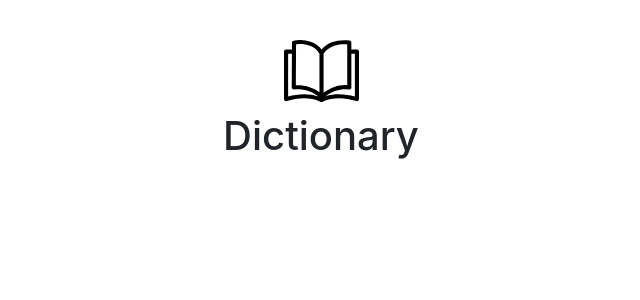
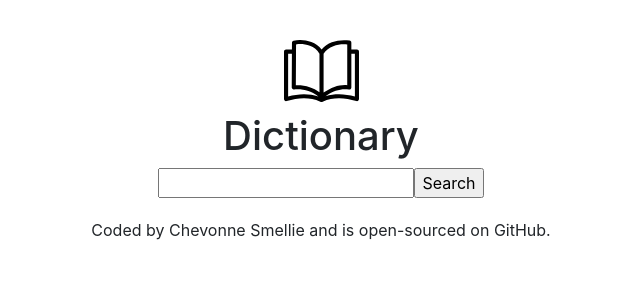
Before and after one commit to chevonnesmellie/dictionary-app, a React (Create React App) app: page / in a window 1280 px wide. Shown: the top 300 px of the page, without its empty margins (319-959 px from the left). Built offline with nearby package versions, Linux system fonts and the light colour scheme.

Commit message:
built the search engine

```diff
--- a/src/App.css
+++ b/src/App.css
@@ -6,3 +6,7 @@
   margin: 40px 0 10px;
   max-width: 75px;
 }
+
+.App footer {
+  margin-top: 20px;
+}
--- a/src/App.js
+++ b/src/App.js
@@ -1,5 +1,7 @@
 import logo from './logo.svg';
 import './App.css';
+
+import Dictionary from "./Dictionary";
 
 function App() {
   return (
@@ -8,6 +10,10 @@
         <img src={logo} className="img-fluid" alt="logo" />
         <h1>Dictionary</h1>
       </header>
+      <Dictionary />
+      <footer>
+        Coded by Chevonne Smellie and is open-sourced on GitHub.
+      </footer>
     </div>
   );
 }
--- /dev/null
+++ b/src/Dictionary.js
@@ -0,0 +1,23 @@
+import React, { useState } from 'react';
+
+export default function Dictionary() {
+    let [keyword, setKeyword] = useState("");
+
+    function handleKeywordChange(event) {
+        setKeyword(event.target.value);
+    }
+
+    function search(event) {
+        event.preventDefault();
+        alert(`Searching for ${keyword}`);
+    }
+
+    return (
+        <div className="Dictionary">
+            <form onSubmit={search}>
+                <input type="search" onChange={handleKeywordChange} />
+                <input type="submit" value="Search" />
+            </form>
+        </div>
+    )
+}
```
